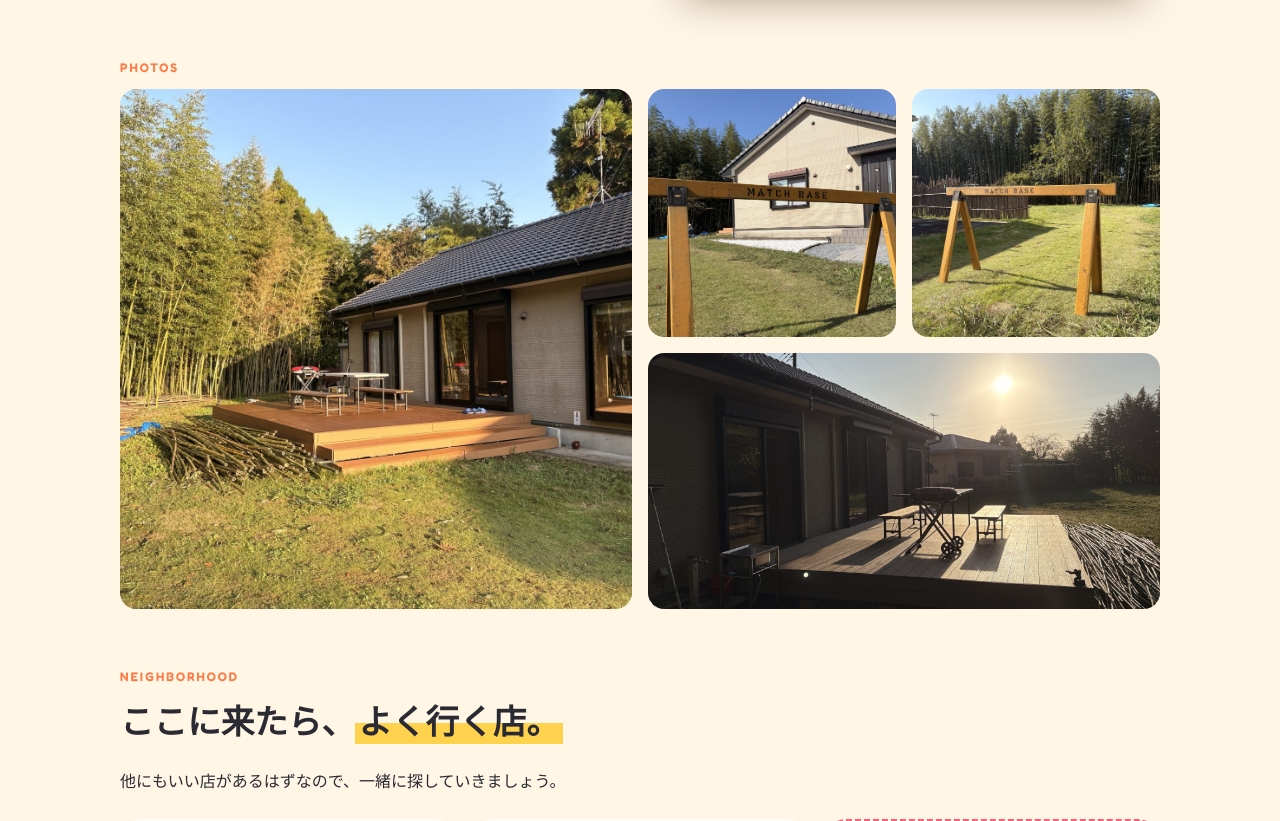
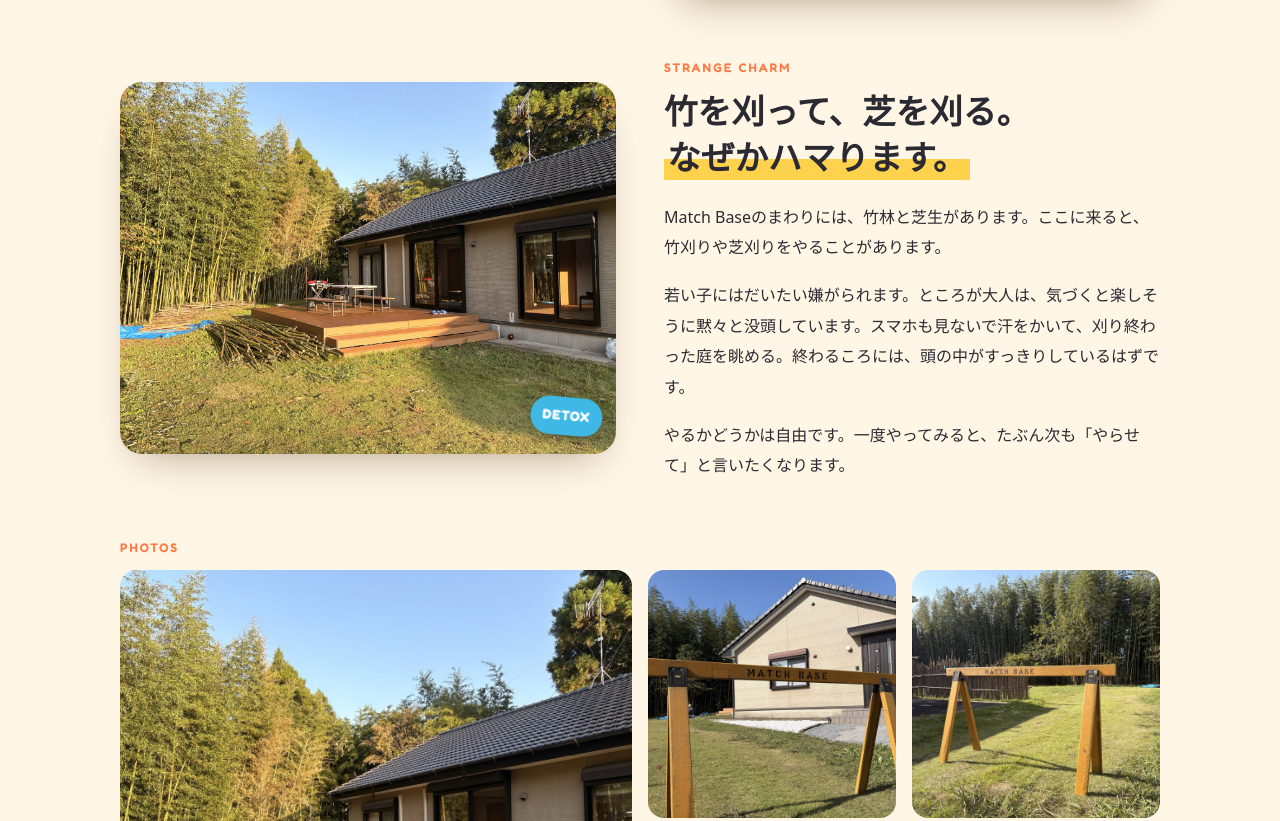
Before and after one commit to yyy-fff-aaa-uuu/matchbase, a plain HTML site: page index.html in a window 1280 px wide. Shown: the part 2198-3019 px from the top of the page. Drawn offline with Linux system fonts and the light colour scheme; a web font is replaced by a local one.

Commit message:
Add bamboo and lawn mowing section
Co-Authored-By: Claude Fable 5.1 <noreply@anthropic.com>
Claude-Session: https://claude.ai/code/session_01F32Ci6SAY8CJmNrGSZeZD9

```diff
--- a/index.html
+++ b/index.html
@@ -221,6 +221,19 @@ footer{padding-inline:max(16px,env(safe-area-inset-left,0px)) max(16px,env(safe-
 </section>
 
 <section class="band" style="padding-top:0">
+  <div class="wide pair">
+    <div class="photo reveal"><img src="img/deck.jpg" alt="竹林に面したウッドデッキと芝生"><span class="sticker sea">DETOX</span></div>
+    <div class="copy reveal">
+      <div class="label">Strange charm</div>
+      <h2>竹を刈って、芝を刈る。<mark>なぜかハマります。</mark></h2>
+      <p>Match Baseのまわりには、竹林と芝生があります。ここに来ると、竹刈りや芝刈りをやることがあります。</p>
+      <p>若い子にはだいたい嫌がられます。ところが大人は、気づくと楽しそうに黙々と没頭しています。スマホも見ないで汗をかいて、刈り終わった庭を眺める。終わるころには、頭の中がすっきりしているはずです。</p>
+      <p>やるかどうかは自由です。一度やってみると、たぶん次も「やらせて」と言いたくなります。</p>
+    </div>
+  </div>
+</section>
+
+<section class="band" style="padding-top:0">
   <div class="wide">
     <div class="label">Photos</div>
     <div class="gallery">
```
